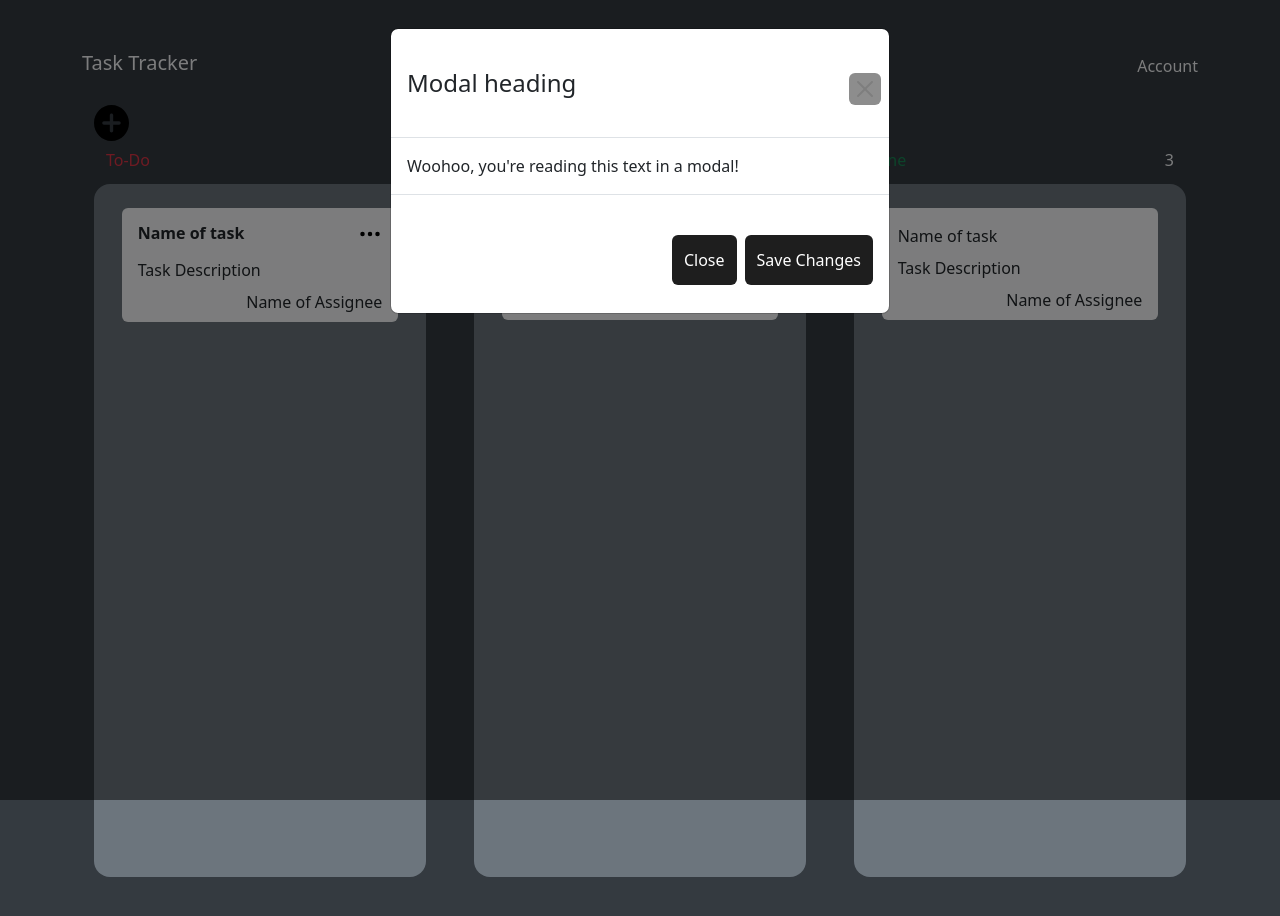
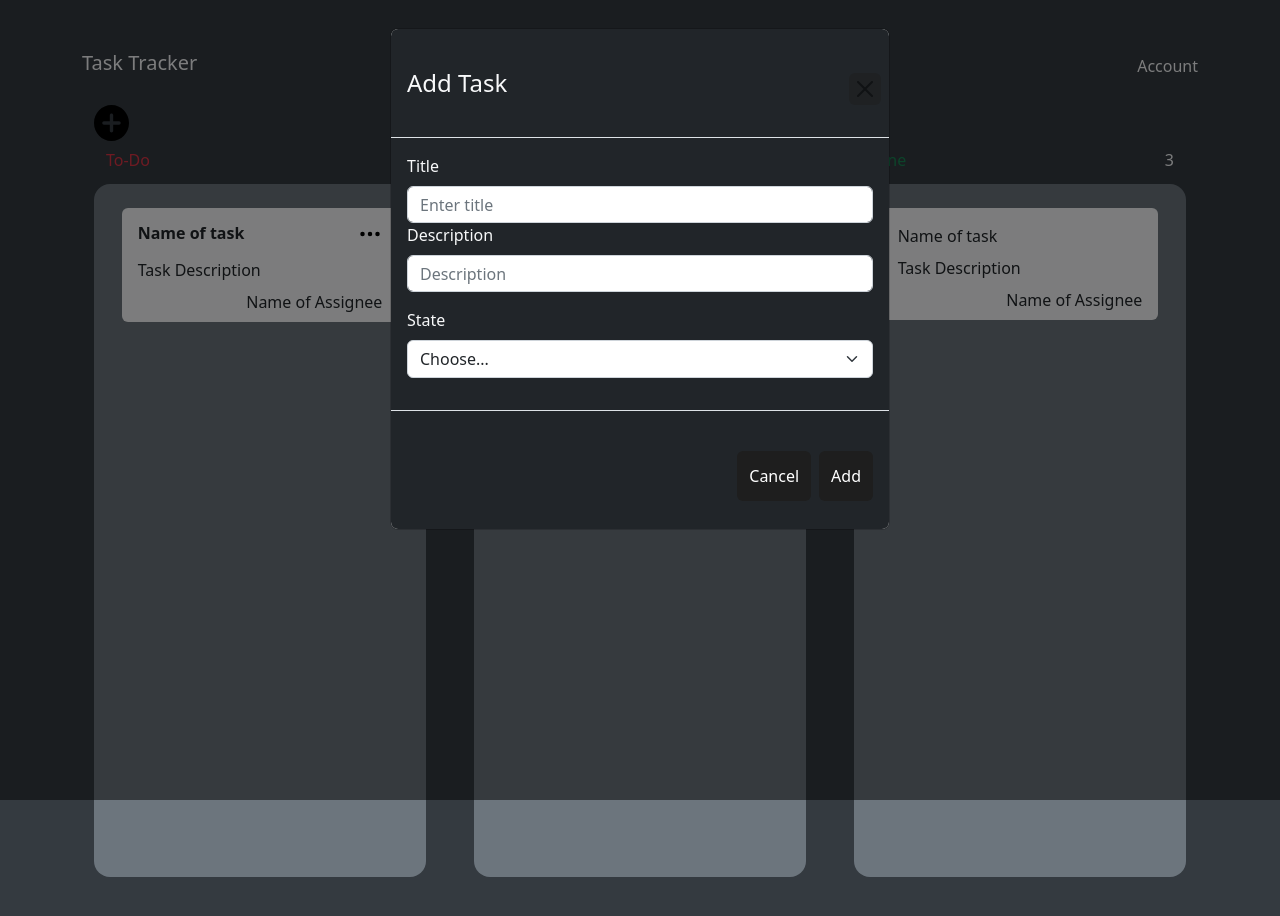
Before and after one commit to nauticuff/TaskTrackerSprint, a React (Create React App) app: page /Dashboard in a window 1280 px wide. Both pictures are taken after a click on the button 111 px from the left and 123 px from the top of the page. Shown: the top 916 px of the page. Built offline with nearby package versions, Linux system fonts and the light colour scheme.

Commit message:
Started dropdown for tasks(...)

```diff
--- a/src/Components/AddTasksButton/AddTasksButton.css
+++ b/src/Components/AddTasksButton/AddTasksButton.css
@@ -0,0 +1,3 @@
+button .dropdown-toggle .btn {
+    background-color: #FF0000 !important;
+}
--- a/src/Components/AddTasksButton/AddTasksButtonComponent.tsx
+++ b/src/Components/AddTasksButton/AddTasksButtonComponent.tsx
@@ -1,5 +1,5 @@
 import React, { useState } from 'react';
-import Button from 'react-bootstrap/Button';
+import { Button, Form, Row, Col } from 'react-bootstrap';
 import Modal from 'react-bootstrap/Modal';
 import PlusSign from '../../Assets/plus.svg';
 
@@ -12,20 +12,46 @@ const AddTasksButton = (): JSX.Element => {
   return (
     <>
       <Button className='bg-transparent border border-0 border-transparent my-0' onClick={handleShow}>
-        <img className=''  style={{ height: '2.2rem' }} src={PlusSign} alt="add icon" />
+        <img className='' style={{ height: '2.2rem' }} src={PlusSign} alt="add icon" />
       </Button>
 
       <Modal show={show} onHide={handleClose}>
-        <Modal.Header closeButton>
-          <Modal.Title>Modal heading</Modal.Title>
+        <Modal.Header className='bg-dark' closeButton>
+          <Modal.Title className='text-light'>Add Task</Modal.Title>
         </Modal.Header>
-        <Modal.Body>Woohoo, you're reading this text in a modal!</Modal.Body>
-        <Modal.Footer>
-          <Button variant="secondary" onClick={handleClose}>
-            Close
+        <Modal.Body className='bg-dark text-light'>
+          <Form>
+            <Row className="mb-3">
+              <Form.Group as={Col} className='col-12' controlId="formTitle">
+                <Form.Label>Title</Form.Label>
+                <Form.Control type="text" placeholder="Enter title" />
+              </Form.Group>
+
+              <Form.Group as={Col} className='col-12' controlId="formDescription">
+                <Form.Label>Description</Form.Label>
+                <Form.Control type="textarea"  placeholder="Description" />
+              </Form.Group>
+            </Row>
+            <Row className="mb-3">
+              <Form.Group as={Col} controlId="formGridState">
+                <Form.Label>State</Form.Label>
+                <Form.Select defaultValue="Choose...">
+                  <option>Choose...</option>
+                  <option>...</option>
+                </Form.Select>
+              </Form.Group>
+            </Row>
+            {/* <Button variant="primary" type="submit">
+        Submit
+      </Button> */}
+          </Form>
+        </Modal.Body>
+        <Modal.Footer className='bg-dark text-light'>
+          <Button onClick={handleClose}>
+            Cancel
           </Button>
-          <Button variant="primary" onClick={handleClose}>
-            Save Changes
+          <Button onClick={handleClose}>
+            Add
           </Button>
         </Modal.Footer>
       </Modal>
```
